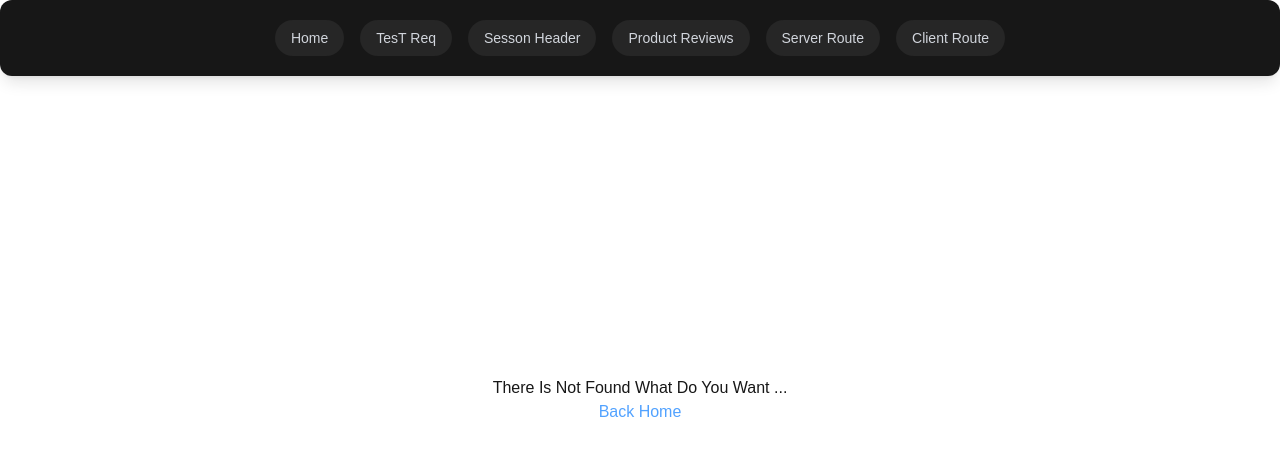
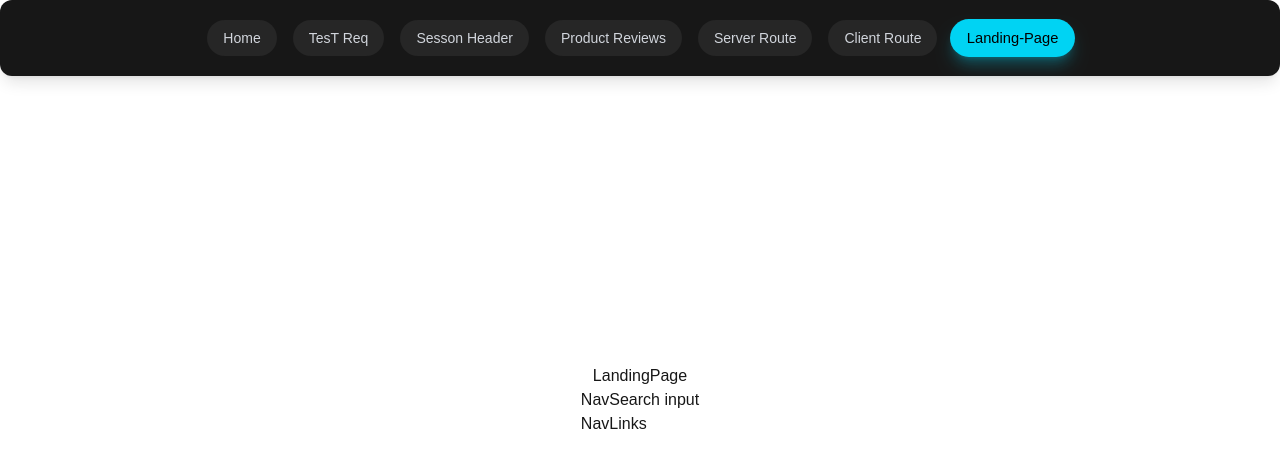
Before and after one commit to Mohammadiko33/learn-NextJs-backend-covered, a Next.js app: page /landing-page in a window 1280 px wide. Before the commit this address had no page. Shown: the top 468 px of the page. Built offline with nearby package versions, Linux system fonts and the light colour scheme.

Commit message:
64 - Client Component Placement Part 1

```diff
--- a/src/Components/Header.tsx
+++ b/src/Components/Header.tsx
@@ -17,6 +17,7 @@ const Header = () => {
     { title: "product reviews", href: "/product-reviews" },
     { title: "server route", href: "/server-route" },
     { title: "client route", href: "/client-route" },
+    { title: "landing-page", href: "/landing-page" },
   ];
 
   return (
--- /dev/null
+++ b/src/Components/NavBar.tsx
@@ -0,0 +1,16 @@
+"use client"
+import NavSearch from "./NavSearch"
+import NavLinks from "./NavLinks"
+import { useState } from "react";
+
+export default function NavBar() {
+  const [val , setVal] = useState<string>("")
+
+    console.log("navBar rendering")
+  return (
+    <div>
+        <NavSearch/>
+        <NavLinks/>
+    </div>
+  )
+}
--- /dev/null
+++ b/src/Components/NavLinks.tsx
@@ -0,0 +1,8 @@
+import React from "react";
+
+const NavLinks = () => {
+    console.log("nav link rendering")
+  return <div>NavLinks</div>;
+};
+
+export default NavLinks;
--- /dev/null
+++ b/src/Components/NavSearch.tsx
@@ -0,0 +1,5 @@
+
+export default function NavSearch() {
+    console.log("nav search rendered")
+  return <div>NavSearch input</div>;
+}
--- /dev/null
+++ b/src/app/landing-page/page.tsx
@@ -0,0 +1,10 @@
+import NavBar from "@/Components/NavBar";
+
+export default function LandingPage() {
+  return (
+    <div className="fullCenterCol">
+      <h1>LandingPage</h1>
+      <NavBar />
+    </div>
+  );
+}
--- a/src/app/layout.tsx
+++ b/src/app/layout.tsx
@@ -2,11 +2,11 @@ import type { Metadata } from "next";
 import Header from "@/Components/Header";
 import "./globals.css";
 
-const episode = "63";
+const episode = "64";
 
 export const metadata: Metadata = {
   title: {
-    default: `Next.js - ${episode} - Client-only Code`,
+    default: `Next.js - ${episode} - Changing To Client Component`,
     template: `${episode} - %s`,
   },
   description: "Next.js v.15 Tutorial",
```
Also changed, not shown: public/ReadMe-images/ChangingToClientComponent.png (added), 1 other file (tests, documents, lock files or other folders).
